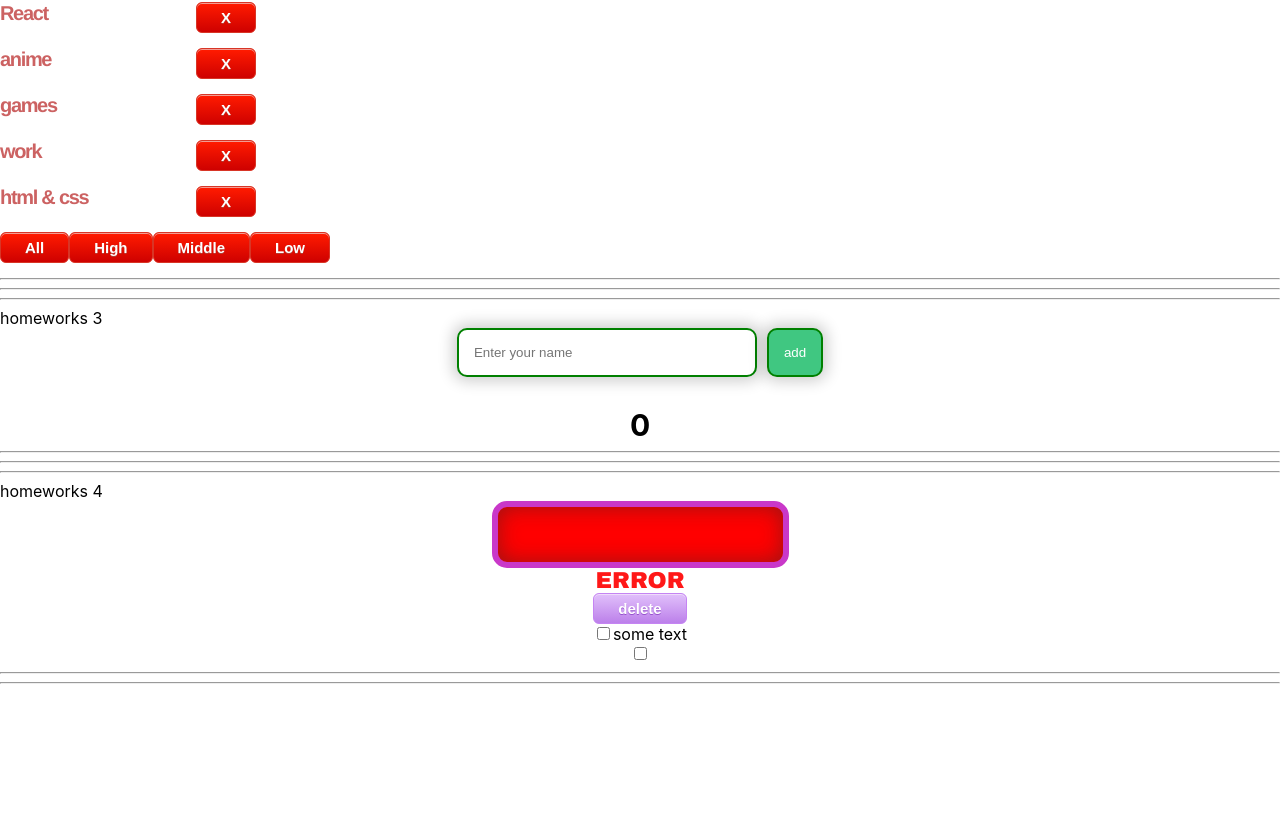
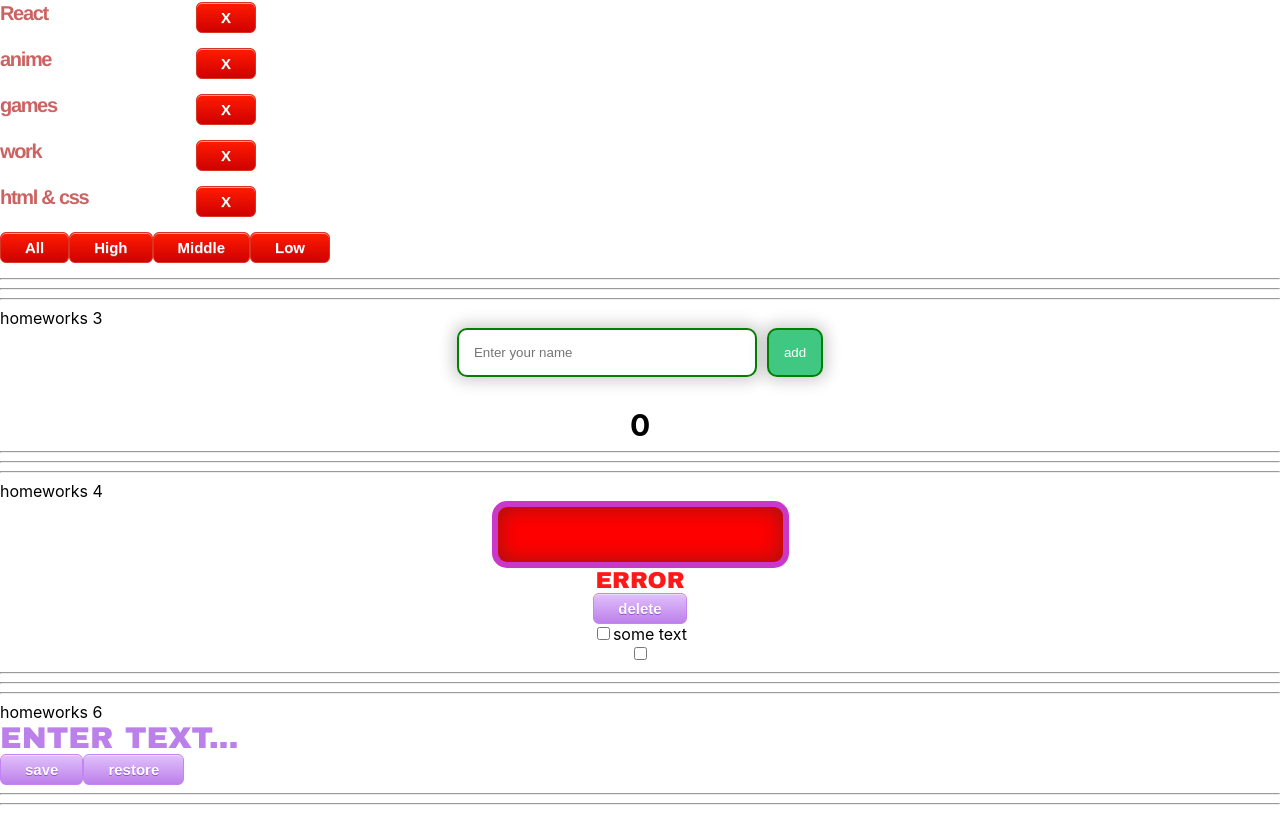
Before and after one commit to RomanRadaykinFrontend/simple-react-homeworks, a React (Create React App) app: page /#/pre-junior in a window 1280 px wide. Shown: the part 240-1053 px from the top of the page. Before the commit the page ends 932 px from the top, so only its background shows below. Built offline with nearby package versions, Linux system fonts and the light colour scheme.

Commit message:
'6_homework_done'

```diff
--- a/src/p2-homeworks/h5/pages/PreJunior.tsx
+++ b/src/p2-homeworks/h5/pages/PreJunior.tsx
@@ -4,6 +4,7 @@ import HW2 from "../../h2/HW2";
 import HW3 from "../../h3/HW3";
 import HW4 from "../../h4/HW4";
 import HW5 from "../HW5";
+import HW6 from "../../h6/HW6";
 
 function PreJunior() {
     return (
@@ -13,7 +14,7 @@ function PreJunior() {
             <HW3/>
             <HW4/>
             {/*<HW5/>*/}
-            {/*<HW6/>*/}
+            <HW6/>
 
         </div>
     );
--- a/src/p2-homeworks/h6/HW6.tsx
+++ b/src/p2-homeworks/h6/HW6.tsx
@@ -10,7 +10,7 @@ function HW6() {
         saveState<string>("editable-span-value", value);
     };
     const restore = () => {
-        // setValue();
+        setValue(restoreState<string>("editable-span-value", value));
     };
 
     return (
--- /dev/null
+++ b/src/p2-homeworks/h6/common/c4-SuperEditableSpan/SuperEditableSpan.module.css
@@ -0,0 +1,18 @@
+.superEditableSpan{
+    font-family: "Arial Black", Gadget, sans-serif;
+    font-size: 30px;
+    letter-spacing: 0;
+    word-spacing: 1.6px;
+    color: #bc80ea;
+    font-weight: 700;
+    text-decoration: none solid #bc80ea;
+    font-style: normal;
+    font-feature-settings: "c2sc";
+    font-variant: small-caps;
+    text-transform: uppercase;
+}
+
+.superEditableSpan:hover{
+    color: red;
+    cursor: pointer;
+}
--- a/src/p2-homeworks/h6/common/c4-SuperEditableSpan/SuperEditableSpan.tsx
+++ b/src/p2-homeworks/h6/common/c4-SuperEditableSpan/SuperEditableSpan.tsx
@@ -1,5 +1,6 @@
-import React, {DetailedHTMLProps, InputHTMLAttributes, HTMLAttributes, useState} from "react";
+import React, {DetailedHTMLProps, InputHTMLAttributes, HTMLAttributes, useState, ChangeEvent} from "react";
 import SuperInputText from "../../../h4/common/c1-SuperInputText/SuperInputText";
+import s from './SuperEditableSpan.module.css'
 
 // тип пропсов обычного инпута
 type DefaultInputPropsType = DetailedHTMLProps<InputHTMLAttributes<HTMLInputElement>, HTMLInputElement>;
@@ -31,22 +32,22 @@ const SuperEditableSpan: React.FC<SuperEditableSpanType> = (
     const {children, onDoubleClick, className, ...restSpanProps} = spanProps || {};
 
     const onEnterCallback = () => {
-        // setEditMode(); // выключить editMode при нажатии Enter
+        setEditMode(false); // выключить editMode при нажатии Enter
 
         onEnter && onEnter();
     };
     const onBlurCallback = (e: React.FocusEvent<HTMLInputElement>) => {
-        // setEditMode(); // выключить editMode при нажатии за пределами инпута
+        setEditMode(false); // выключить editMode при нажатии за пределами инпута
 
         onBlur && onBlur(e);
     };
     const onDoubleClickCallBack = (e: React.MouseEvent<HTMLSpanElement, MouseEvent>) => {
-        // setEditMode(); // включить editMode при двойном клике
+        setEditMode(true); // включить editMode при двойном клике
 
         onDoubleClick && onDoubleClick(e);
     };
 
-    const spanClassName = `${"сделать красивый стиль для спана"} ${className}`;
+    const spanClassName = `${s.superEditableSpan} ${className}`;
 
     return (
         <>
```
